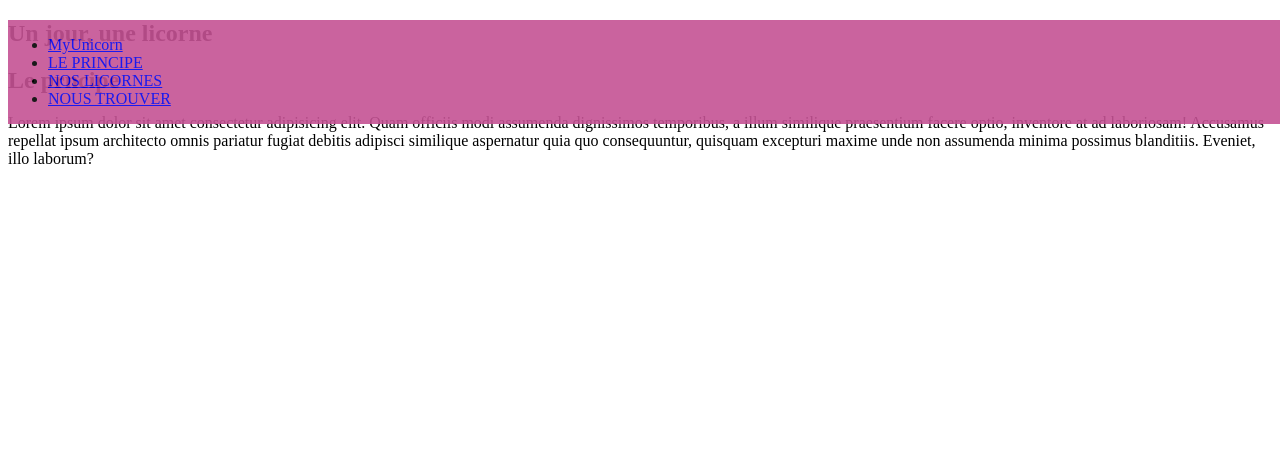
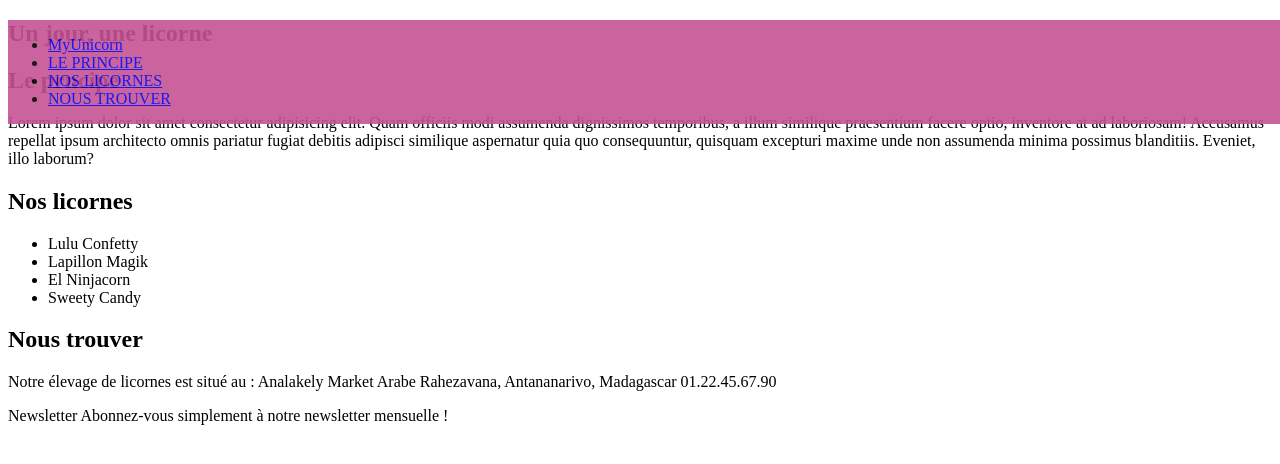
Before and after one commit to M-Lalaina/html-css_1, a plain HTML site: page index.html in a window 1280 px wide. Drawn offline with Linux system fonts and the light colour scheme.

Commit message:
IMPROVE: ajout des contenus et structure html+navbar styles

```diff
--- a/index.html
+++ b/index.html
@@ -29,6 +29,19 @@
         quia quo consequuntur, quisquam excepturi maxime unde non assumenda
         minima possimus blanditiis. Eveniet, illo laborum?
       </p>
+      <h2>Nos licornes</h2>
+      <ul>
+        <li>Lulu Confetty</li>
+        <li>Lapillon Magik</li>
+        <li>El Ninjacorn</li>
+        <li>Sweety Candy</li>
+      </ul>
+      <h2>Nous trouver</h2>
+      <p>
+        Notre élevage de licornes est situé au : Analakely Market Arabe
+        Rahezavana, Antananarivo, Madagascar 01.22.45.67.90
+      </p>
+      <p>Newsletter Abonnez-vous simplement à notre newsletter mensuelle !</p>
     </section>
 
     <footer></footer>
```
